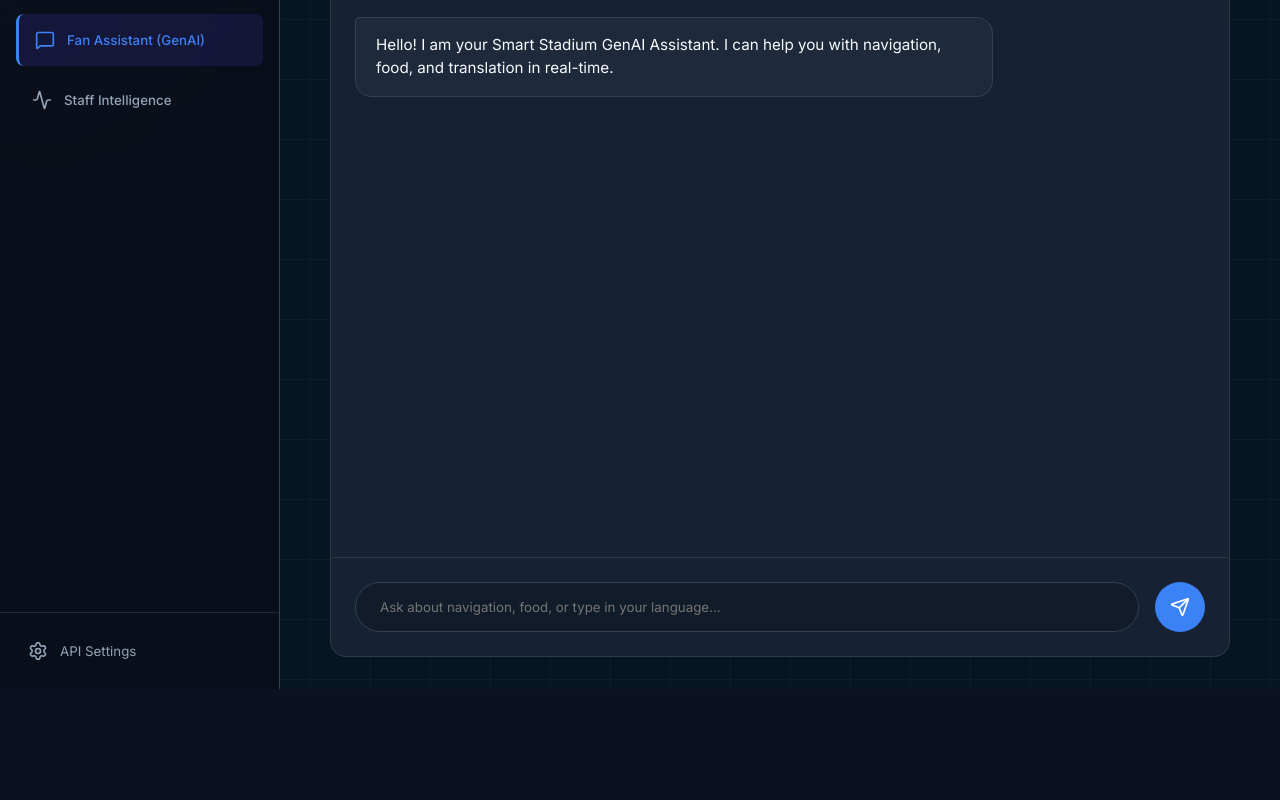
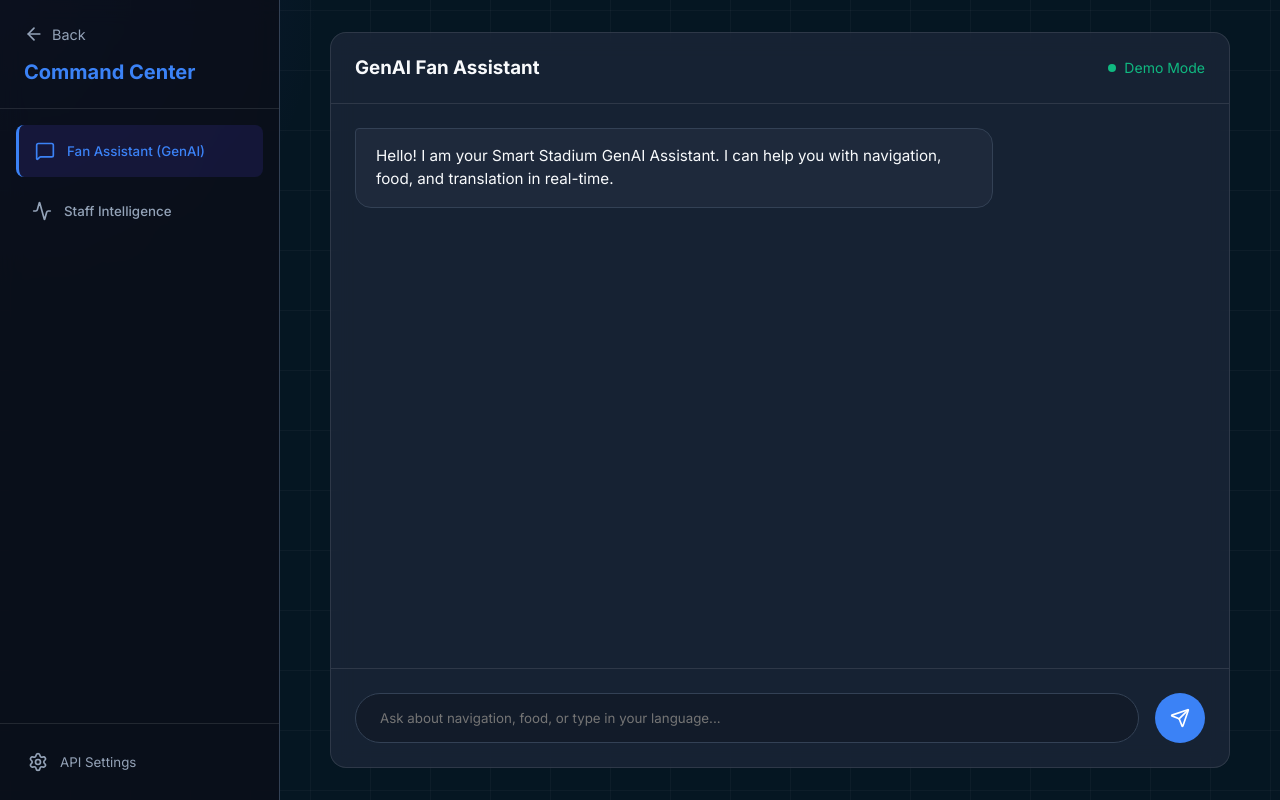
Before and after one commit to reet-9944/smart_stadium, a React (Vite) app: page / in a window 1280 px wide. Both pictures are taken after a click on the button "Launch GenAI Assistant". Built offline with nearby package versions, Linux system fonts and the light colour scheme.

Commit message:
Fix UI clipping issue by preventing global scroll and updating scrollIntoView behavior

```diff
--- a/src/components/Dashboard.jsx
+++ b/src/components/Dashboard.jsx
@@ -15,7 +15,7 @@ const Dashboard = ({ onBack }) => {
   const chatEndRef = useRef(null);
 
   const scrollToBottom = () => {
-    chatEndRef.current?.scrollIntoView({ behavior: 'smooth' });
+    chatEndRef.current?.scrollIntoView({ behavior: 'smooth', block: 'nearest' });
   };
 
   useEffect(() => {
--- a/src/index.css
+++ b/src/index.css
@@ -27,7 +27,7 @@ body {
   background-color: var(--background);
   color: var(--text-primary);
   line-height: 1.6;
-  overflow-x: hidden;
+  overflow: hidden;
 }
 
 h1, h2, h3, h4, h5, h6 {
```
